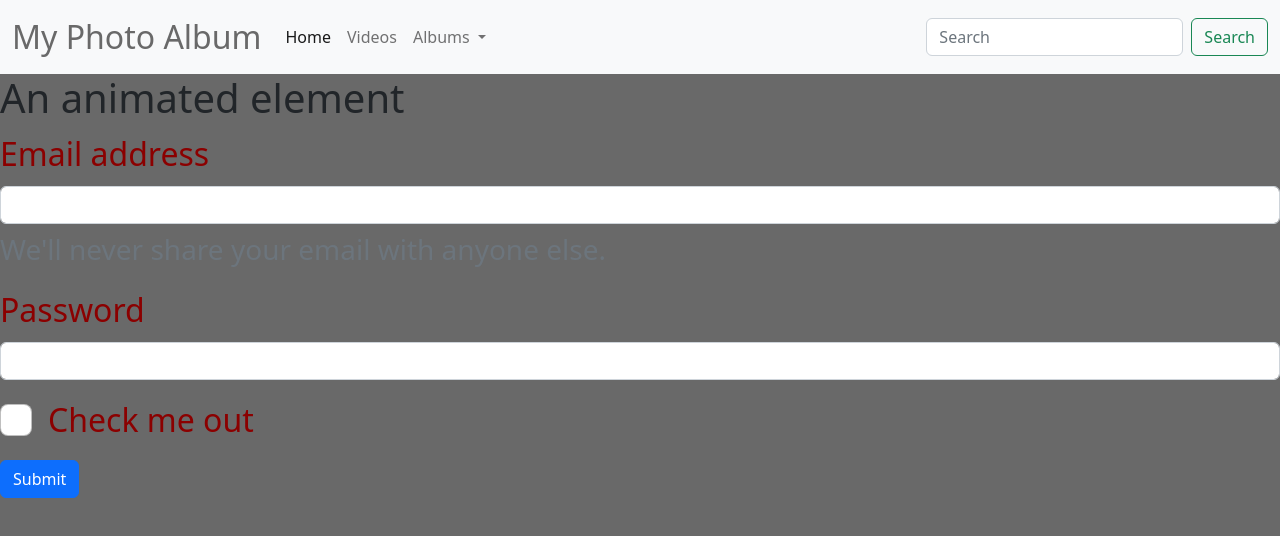
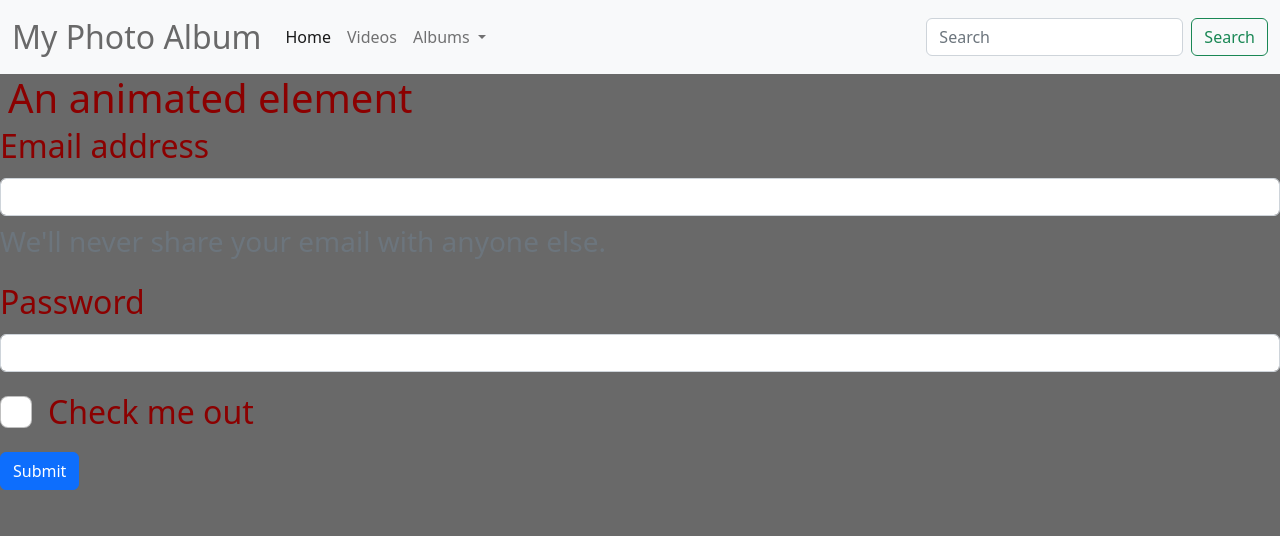
Before and after one commit to dionisiov/dionisiov.github.io, a plain HTML site: page index.html in a window 1280 px wide. Drawn offline with nearby package versions, Linux system fonts and the light colour scheme.

Commit message:
animate css bounce update

```diff
--- a/style.css
+++ b/style.css
@@ -11,3 +11,10 @@ body {
 	 color: darkred;
 
 }
+h1 {
+  display: inline-block;
+  margin: 0 0.5rem;
+  color: darkred;
+  animation: animate_bounce; /* referring directly to the animation's @keyframe declaration */
+  animation-duration: 5s; /* don't forget to set a duration! */
+}
```
